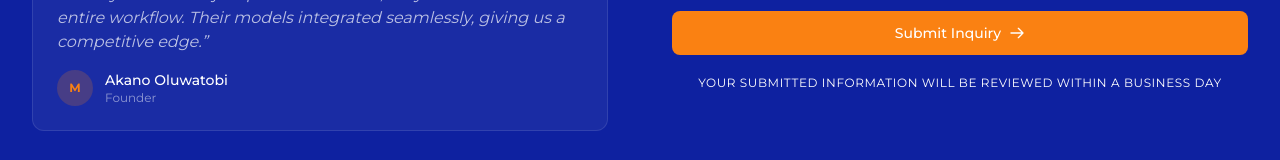
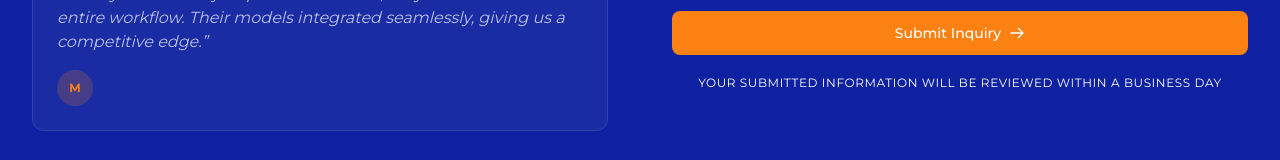
Before and after one commit to Menzo101/nextynxai, a React (Vite) app: page /contact in a window 1280 px wide. Shown: the part 750-910 px from the top of the page. Built offline with nearby package versions, Linux system fonts and the light colour scheme.

Commit message:
changeconnect

```diff
--- a/src/pages/ContactUsPage.jsx
+++ b/src/pages/ContactUsPage.jsx
@@ -139,12 +139,7 @@ const ContactUsPage = () => {
                   <div className="w-9 h-9 rounded-full bg-secondary/20 flex items-center justify-center">
                     <span className="text-secondary font-bold text-xs">M</span>
                   </div>
-                  <div>
-                    <p className="text-white text-sm font-medium">
-                      Akano Oluwatobi
-                    </p>
-                    <p className="text-white/50 text-xs">Founder</p>
-                  </div>
+                  <div></div>
                 </div>
               </div>
             </div>
```
